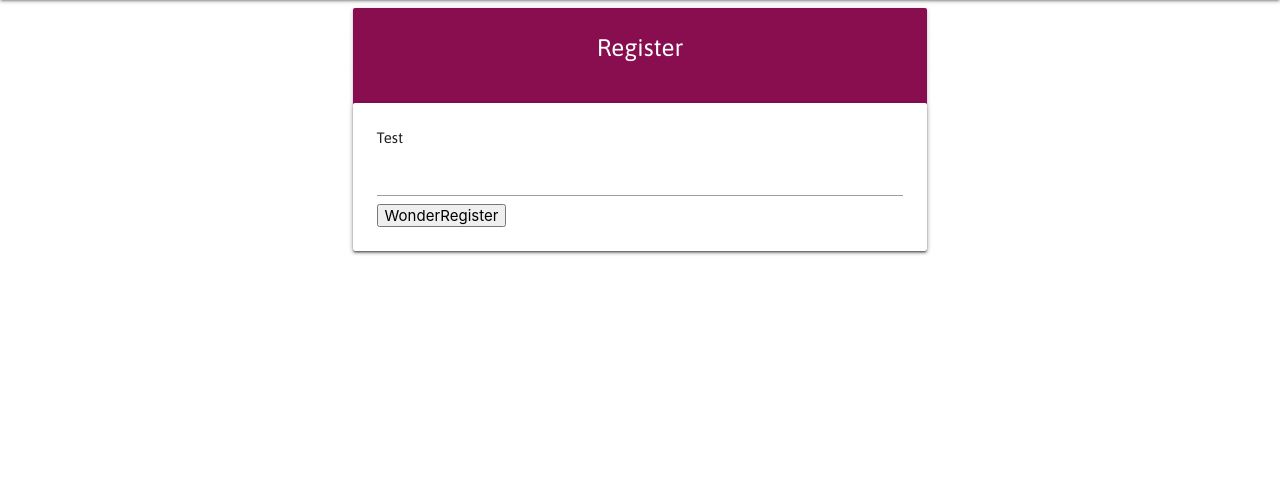
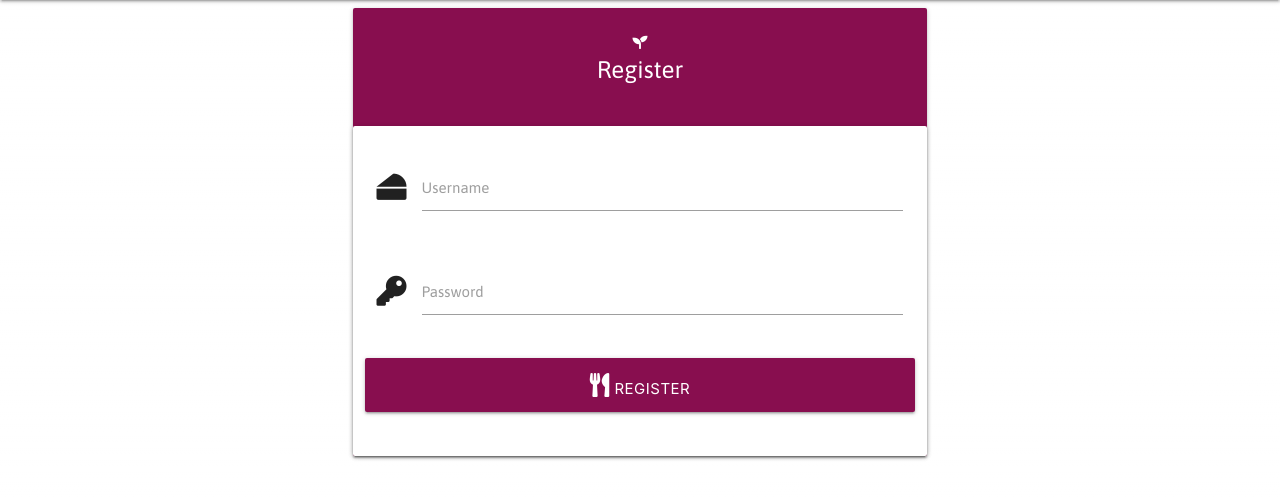
Before and after one commit to kervo/DataCentric_MS3, a Flask app: page /register in a window 1280 px wide. Shown: the part 64-563 px from the top of the page. Run offline with Flask 2, Linux system fonts and the light colour scheme; some libraries are stand-ins or nearby versions.

Commit message:
Register form first setup working

```diff
--- a/templates/register.html
+++ b/templates/register.html
@@ -1,21 +1,38 @@
-{% extends "base.html" %}
-{% block content %}
+{% extends "base.html" %} {% block content %}
 <div class="row">
-    <div class="col s12 m8 offset-m2">
-      <div class="card pink darken-4">
-        <div class="card-content white-text">
-          <span class="card-title center-align">Register</span>
+  <div class="col s12 m8 offset-m2">
+    <div class="card pink darken-4">
+      <div class="card-content white-text center-align">
+        <i class="fas fa-seedling"></i>
+        <span class="card-title">Register</span>
+      </div>
+      <div class="card-panel">
+        <form method="POST" action="{{ url_for('register') }}">
+        <!-- Username input -->
+          <div class="row">
+            <div class="input-field col s12">
+                <i class="fas fa-cheese prefix"></i>
+              <input id="username" name="username" type="text" class="validate"/>
+              <label for="username">Username</label>
+            </div>
         </div>
-        <div class="card-panel">
-          <form>
-          <span>
-              Test
-          </span>
-              <input type="text">
-                  <input type="submit" value="WonderRegister">
-          </form>
-        </div>
+        <!-- Password input -->
+            <div class="row">
+            <div class="input-field col s12">
+            <i class="fas fa-key prefix"></i>
+                <input id="password" type="password" class="validate">
+                <label for="password">Password</label>
+            </div>
+            </div>
+            <!-- Submit Info -->
+            <div class="row">
+            <button type="submit" class="col s12 btn-large pink darken-4 text-white">
+            <i class="fas fa-utensils"></i> Register
+            </button>
+            </div>
+        </form>
       </div>
     </div>
   </div>
+</div>
 {% endblock %}
```
Also changed, not shown: README.md.
